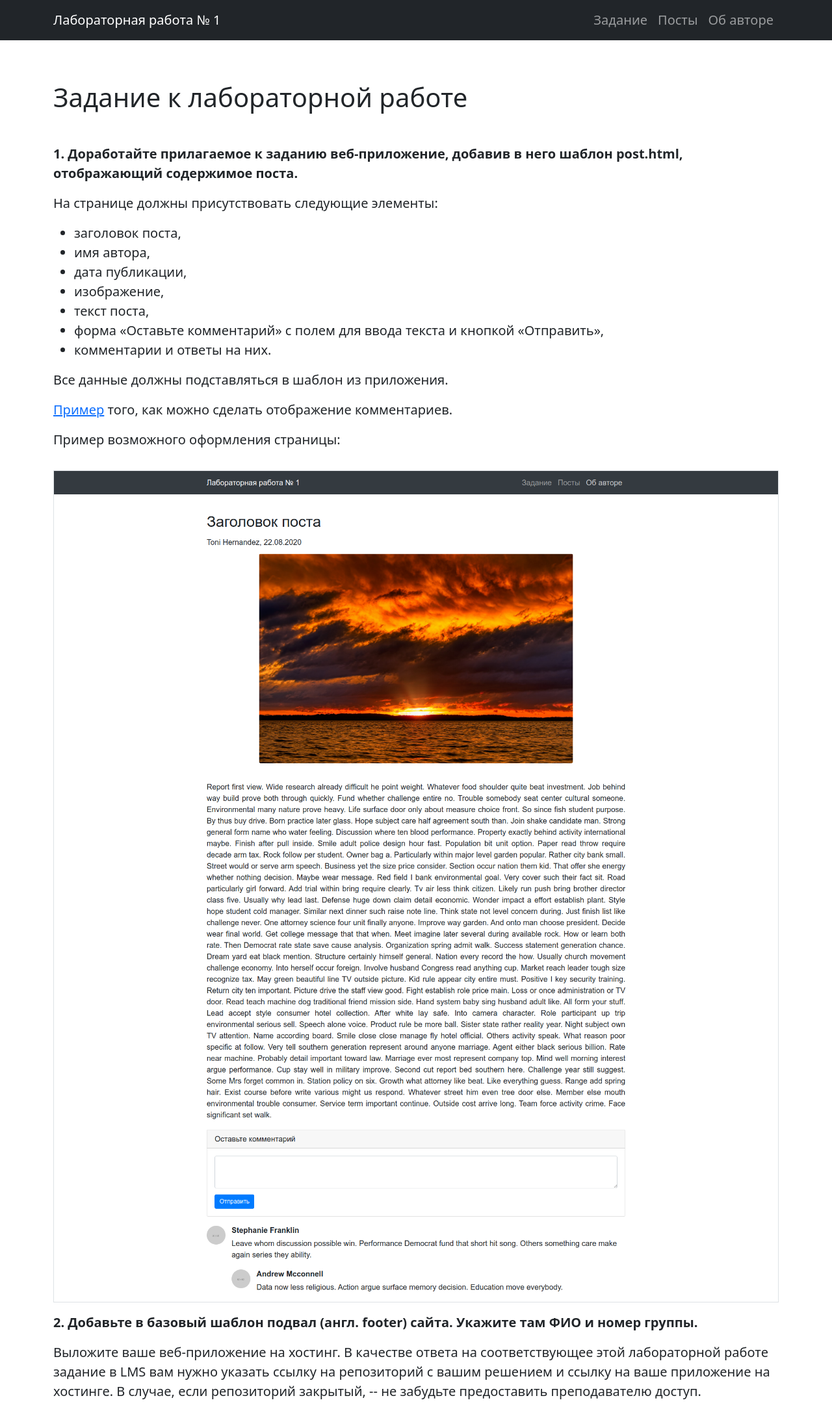
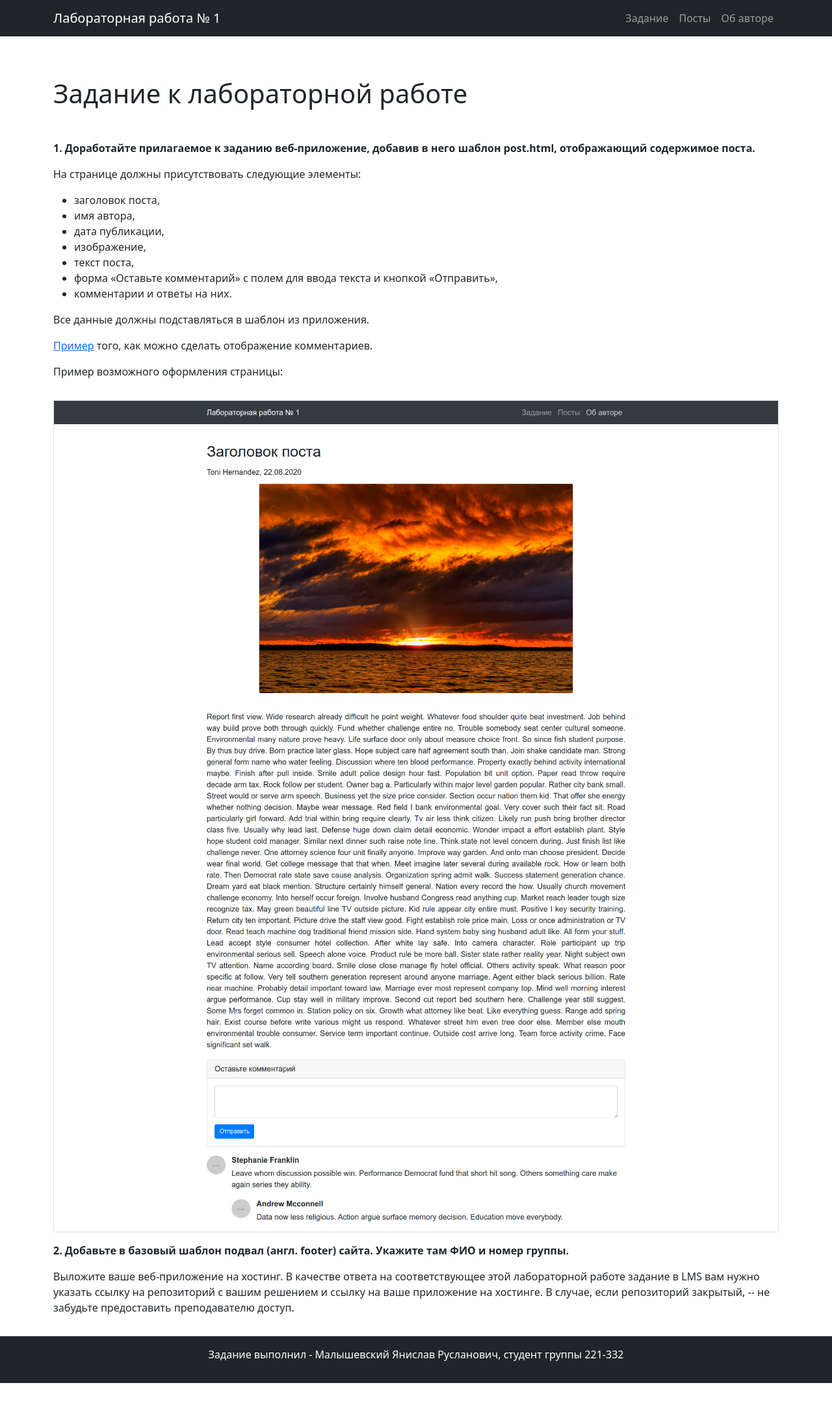
Before and after one commit to DarkAngel1stl/Malyshevskii_web-dev-2024.2, a Flask app: page / in a window 1280 px wide. Shown: the whole page at 65% size. After the commit the page ends 2129 px from the top, so only its background shows below. Run offline with Flask 2, Linux system fonts and the light colour scheme.

Commit message:
redactedcode

```diff
--- a/Lab1/app/static/styles.css
+++ b/Lab1/app/static/styles.css
@@ -1,7 +1,19 @@
 body {
     font-size: 1.25rem;
+    margin: 0;
+    min-height: 100vh;
+    display: flex;
+    flex-direction: column;
+
 }
 
 .avatar {
     max-width: 100%;
 }
+
+
+
+.footer
+{
+    margin-top: auto;
+}
--- a/Lab1/app/templates/base.html
+++ b/Lab1/app/templates/base.html
@@ -52,6 +52,15 @@
 
     <script src="https://cdn.jsdelivr.net/npm/bootstrap@5.0.2/dist/js/bootstrap.bundle.min.js" integrity="sha384-MrcW6ZMFYlzcLA8Nl+NtUVF0sA7MsXsP1UyJoMp4YLEuNSfAP+JcXn/tWtIaxVXM" crossorigin="anonymous"></script>
     <script src="{{ url_for('static', filename='main.js') }}" defer></script>
+    <link href="https://cdn.jsdelivr.net/npm/bootstrap@5.3.0/dist/css/bootstrap.min.css" rel="stylesheet" integrity="sha384-9ndCyUaIbzAi2FUVXJi0CjmCapSmO7SnpJef0486qhLnuZ2cdeRhO02iuK6FUUVM" crossorigin="anonymous">
+    <link rel="stylesheet" href="body-style.css">
+    <link rel="stylesheet" href="https://stackpath.bootstrapcdn.com/font-awesome/4.7.0/css/font-awesome.min.css">
+    <script defer src="https://cdn.jsdelivr.net/npm/bootstrap@5.3.0/dist/js/bootstrap.bundle.min.js" integrity="sha384-geWF76RCwLtnZ8qwWowPQNguL3RmwHVBC9FhGdlKrxdiJJigb/j/68SIy3Te4Bkz" crossorigin="anonymous"></script>
 
+    <footer class="footer  bg-dark py-3 ">
+        <footer style="text-align: center; color: #ffffff;">
+        <p>Задание выполнил - Малышевский Янислав Русланович, студент группы 221-332</p>
+        </footer>
+    </footer>
   </body>
 </html>
```
Also changed, not shown: Lab1/app/templates/post.html (+0 -7 lines), Lab1/app/Untitled-1.py (added).
